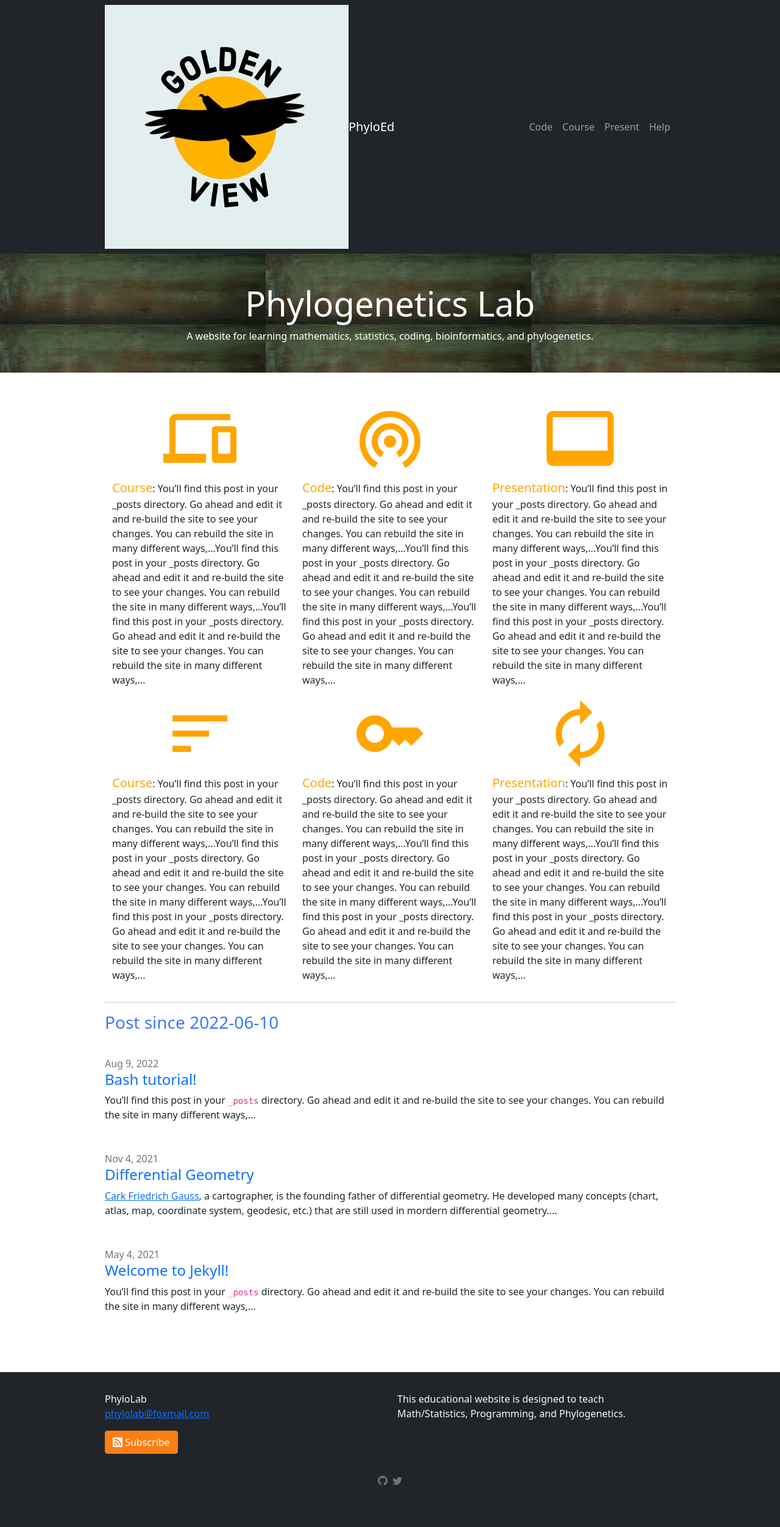
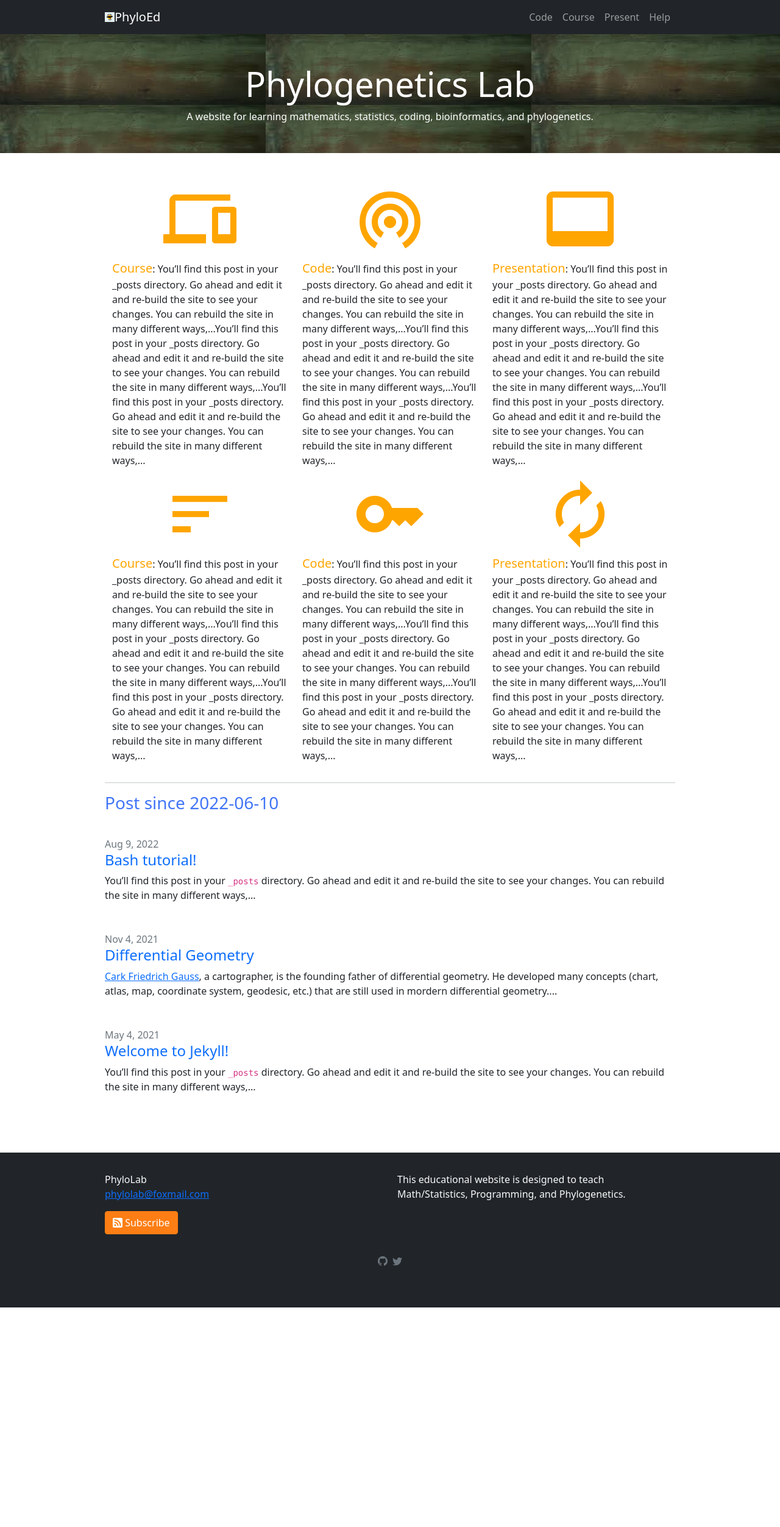
Before and after one commit to lliu1871/PhyEd, a Jekyll site: the page built from index.markdown, in a window 1280 px wide. Shown: the whole page at 61% size. Built offline with Jekyll 4.4.1, drawn with Linux system fonts in a browser that asks for light colours; comment, search, counter and statistics services are not loaded; after the commit the page ends 2144 px from its top, so only the background shows below that.

Commit message:
Update header.html

```diff
--- a/_includes/header.html
+++ b/_includes/header.html
@@ -5,7 +5,7 @@
 
   <nav class="navbar navbar-expand-lg navbar-dark bg-dark">
     <div class="container">
-      <img src="./img/logo.jpg" class="img-rounded" alt="logo">
+      <img src="./img/logo.jpg" class="img-rounded" alt="logo" style="width:16px;height:16px;">
       <a class="navbar-brand" href="{{ "/" | relative_url }}">{{ site.title | escape }}</a>
       <div class="gcse-search"></div>
 
```
